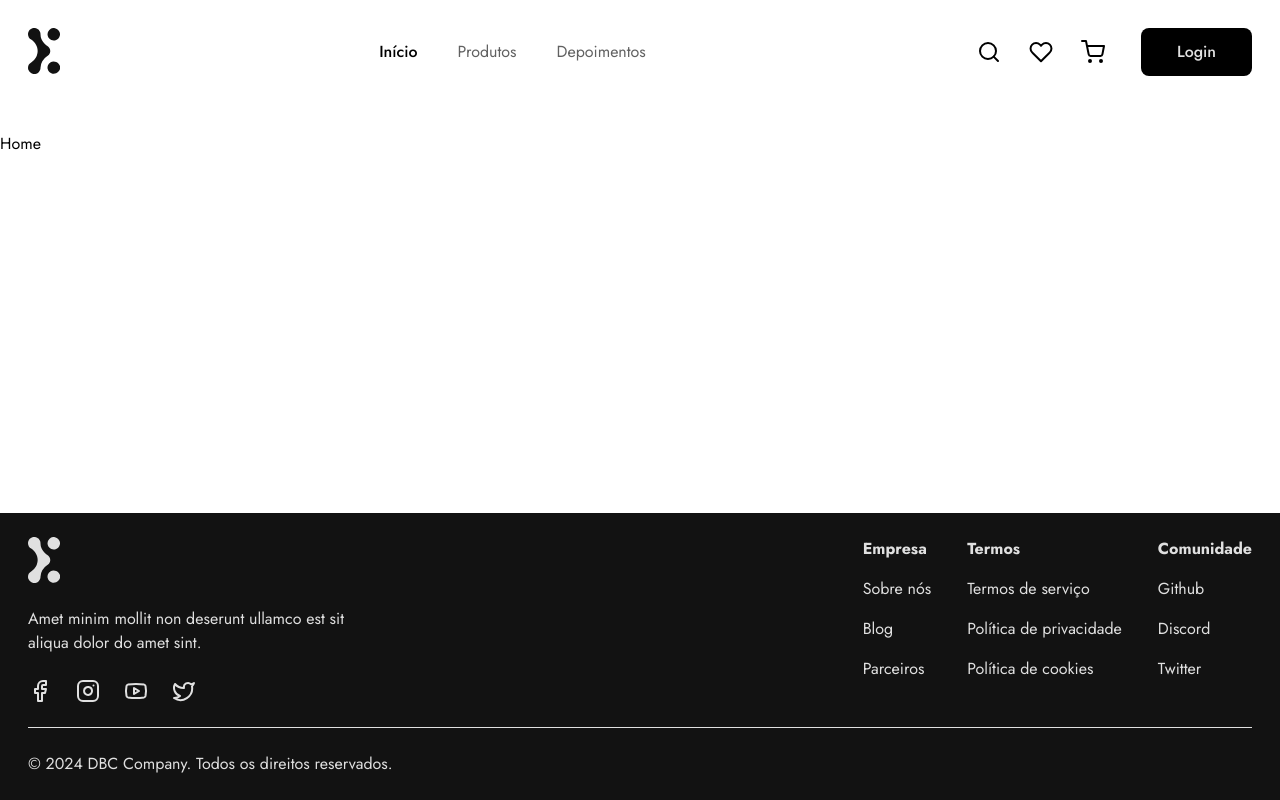
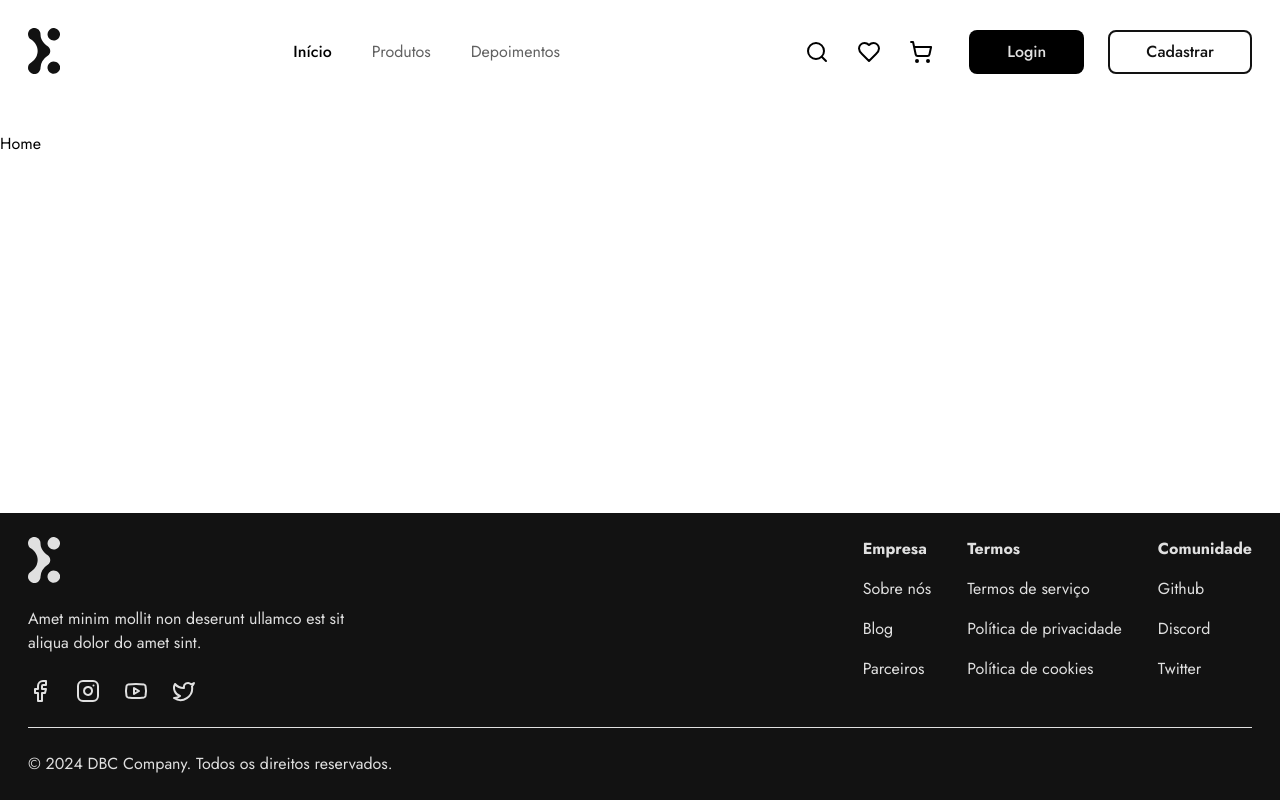
Before and after one commit to vemser/vemser-vs13-projeto-tshirt-ecomerce-front, a React (Vite) app: page / in a window 1280 px wide. Built offline with nearby package versions, Linux system fonts and the light colour scheme.

Commit message:
fix: react lucid icons and register page link

```diff
--- a/src/components/Header/Header.tsx
+++ b/src/components/Header/Header.tsx
@@ -1,10 +1,8 @@
-import { Box, Drawer } from "@mui/material";
-import { useState } from "react";
-import { CgClose } from "react-icons/cg";
-import { FiHeart, FiSearch, FiShoppingCart } from "react-icons/fi";
-import { RxHamburgerMenu } from "react-icons/rx";
-import { Link, useNavigate } from "react-router-dom";
-import Logo from "../Logo/Logo";
+import { Box, Drawer } from '@mui/material';
+import { useState } from 'react';
+import { LuHeart, LuSearch, LuShoppingCart, LuMenu, LuX } from 'react-icons/lu';
+import { Link, useNavigate } from 'react-router-dom';
+import Logo from '../Logo/Logo';
 
 const Header = () => {
   const navigate = useNavigate();
@@ -24,17 +22,17 @@ const Header = () => {
       }}
       variant="temporary"
       sx={{
-        width: "100%",
-        "& .MuiDrawer-paper": {
-          width: "100%",
+        width: '100%',
+        '& .MuiDrawer-paper': {
+          width: '100%',
         },
-        backgroundColor: "black",
+        backgroundColor: 'black',
       }}
     >
       <Box className="bg-primary h-full text-center py-8 px-10">
         <div className="flex justify-between items-center">
           <Logo color="secondary" />
-          <CgClose
+          <LuX
             onClick={() => setMobileOpen(false)}
             size={32}
             color="white"
@@ -43,23 +41,23 @@ const Header = () => {
         </div>
         <ul className="flex flex-col gap-10 mt-10">
           <li className="text-secondary font-medium cursor-pointer md:text-2xl text-xl">
-            <Link to={"/"} onClick={() => setMobileOpen(false)}>
+            <Link to={'/'} onClick={() => setMobileOpen(false)}>
               Início
             </Link>
           </li>
           <li className="text-secondary cursor-pointer md:text-2xl text-xl">
-            <Link to={"/produtos"} onClick={() => setMobileOpen(false)}>
+            <Link to={'/produtos'} onClick={() => setMobileOpen(false)}>
               Produtos
             </Link>
           </li>
           <li className="text-secondary cursor-pointer md:text-2xl text-xl">
-            <Link to={"/depoimentos"} onClick={() => setMobileOpen(false)}>
+            <Link to={'/depoimentos'} onClick={() => setMobileOpen(false)}>
               Depoimentos
             </Link>
           </li>
         </ul>
         <button
-          onClick={() => navigate("/login")}
+          onClick={() => navigate('/login')}
           className="bg-secondary mt-14 md:text-2xl text-xl text-primary font-medium px-12 py-3 rounded-lg transition-opacity hover:opacity-80"
         >
           Login
@@ -74,39 +72,46 @@ const Header = () => {
   return (
     <header className="w-full flex justify-center p-7">
       <nav className="container w-full flex justify-between gap-6">
-        <Logo onClick={() => navigate("/")} className="cursor-pointer" />
+        <Logo onClick={() => navigate('/')} className="cursor-pointer" />
 
         <ul className="hidden gap-10 items-center md:flex">
           <li className="font-medium cursor-pointer hover:text-black">
-            <Link to={"/"}>Início</Link>
+            <Link to={'/'}>Início</Link>
           </li>
           <li className="text-tertiary cursor-pointer hover:text-black">
-            <Link to={"/produtos"}>Produtos</Link>
+            <Link to={'/produtos'}>Produtos</Link>
           </li>
           <li className="text-tertiary cursor-pointer hover:text-black">
-            <Link to={"/depoimentos"}>Depoimentos</Link>
+            <Link to={'/depoimentos'}>Depoimentos</Link>
           </li>
         </ul>
 
         <div className="flex gap-1 items-center">
           <div className="p-3 rounded-full hover:bg-gray-100 transition-colors cursor-pointer">
-            <FiSearch size={24} />
+            <LuSearch size={24} />
           </div>
           <div className="p-3 rounded-full hover:bg-gray-100 transition-colors cursor-pointer">
-            <FiHeart size={24} />
+            <LuHeart size={24} />
           </div>
           <div className="p-3 rounded-full hover:bg-gray-100 transition-colors cursor-pointer">
-            <FiShoppingCart size={24} />
+            <LuShoppingCart size={24} />
           </div>
 
           <button
-            onClick={() => navigate("/login")}
-            className="hidden md:block bg-black text-secondary font-medium px-9 py-3 rounded-lg transition-opacity hover:opacity-80 ml-5"
+            onClick={() => navigate('/login')}
+            className="hidden md:block border-2 border-transparent bg-black text-secondary font-medium px-4 lg:px-9 py-2 rounded-lg transition-opacity hover:opacity-80 ml-5"
           >
             Login
           </button>
+
+          <button
+            onClick={() => navigate('/register')}
+            className="hidden box-border md:block border-2 border-primary bg-transparent text-primary font-medium px-4 lg:px-9 py-2  rounded-lg transition-colors hover:bg-primary hover:text-white ml-5"
+          >
+            Cadastrar
+          </button>
           <div className="block md:hidden ml-2 p-3 rounded-full cursor-pointer hover:bg-gray-100 transition-colors">
-            <RxHamburgerMenu onClick={handleDrawerToggle} size={26} />
+            <LuMenu onClick={handleDrawerToggle} size={26} />
           </div>
         </div>
       </nav>
@@ -121,12 +126,12 @@ const Header = () => {
           keepMounted: true,
         }}
         sx={{
-          display: { xs: "block", sm: "none" },
-          "& .MuiDrawer-paper": {
-            boxSizing: "border-box",
+          display: { xs: 'block', sm: 'none' },
+          '& .MuiDrawer-paper': {
+            boxSizing: 'border-box',
             width: 260,
-            backgroundColor: "var(--background-dark)",
-            color: "var(--light-text)",
+            backgroundColor: 'var(--background-dark)',
+            color: 'var(--light-text)',
           },
         }}
       >
```
